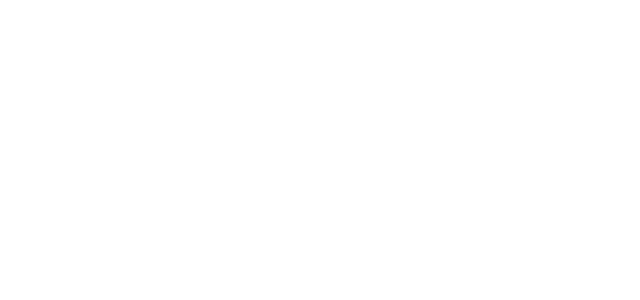
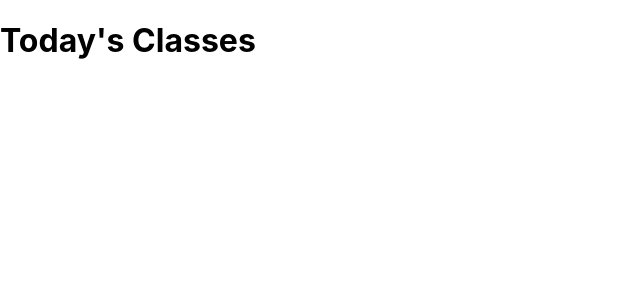
Before and after one commit to MatthewKolmorgen/front-end-1, a React (Create React App) app: page /members in a window 1280 px wide. Shown: the top 300 px of the page, without its empty margins (0-640 px from the left). Built offline with nearby package versions, Linux system fonts and the light colour scheme.

Commit message:
Memebers showing data

```diff
--- a/src/ClientComponents/Members.js
+++ b/src/ClientComponents/Members.js
@@ -1,15 +1,11 @@
 import React from 'react';
-import UserCreate from '../Components/UserCreate';
-import UserLogin from '../Components/UserLogin';
 
 const Members = () => {
-
     return (
-
         <div>
-
+            <h1>Today's Classes</h1>
         </div>
     )
-}
+};
 
 export default Members
```
